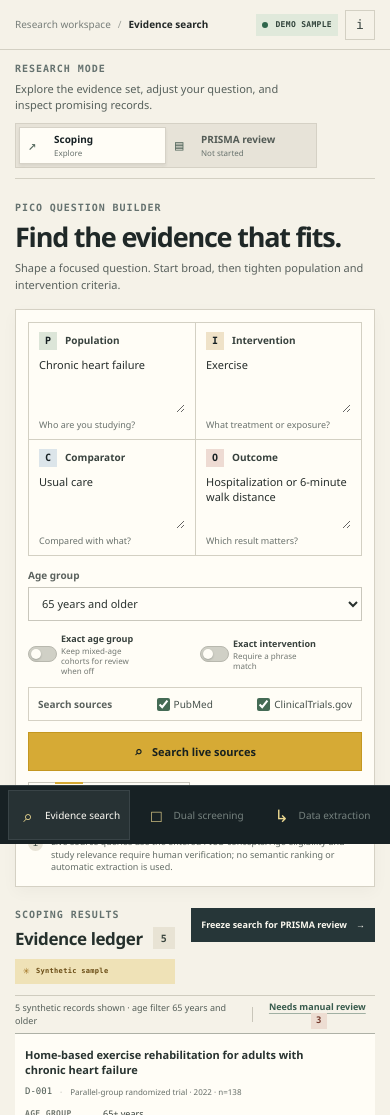
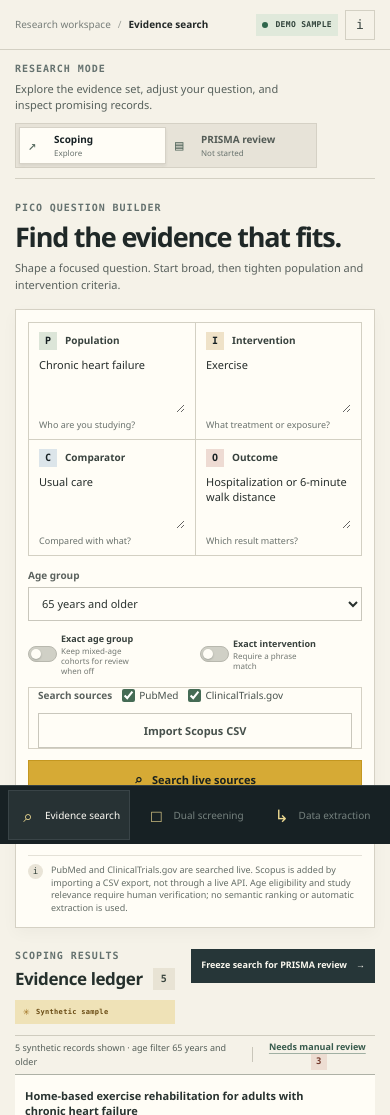
Before and after one commit to mbelrem1/clinical-evidence-explorer, a plain HTML site: page index.html in a window 390 px wide. Shown: the top 1115 px of the page. Drawn offline with Linux system fonts and the light colour scheme.

Commit message:
Show Scopus CSV import with search sources
Co-authored-by: Copilot App <223556219+Copilot@users.noreply.github.com>

```diff
--- a/app.js
+++ b/app.js
@@ -173,6 +173,7 @@ const elements = {
   exactIntervention: document.getElementById("exact-intervention"),
   sourcePubMed: document.getElementById("source-pubmed"),
   sourceTrials: document.getElementById("source-trials"),
+  scopusImportButton: document.getElementById("import-scopus-csv"),
   searchButton: document.getElementById("search-live"),
   scopusImport: document.getElementById("scopus-import"),
   loadDemoButton: document.getElementById("load-demo-data"),
@@ -1677,6 +1678,7 @@ function bindEvents() {
 
   document.getElementById("reset-search").addEventListener("click", resetSearch);
   elements.loadMoreButton.addEventListener("click", () => { void loadMoreResults(); });
+  elements.scopusImportButton.addEventListener("click", () => elements.scopusImport.click());
   elements.scopusImport.addEventListener("change", (event) => { void importScopusFile(event); });
   document.getElementById("freeze-review").addEventListener("click", freezeReview);
   document.getElementById("start-review-bottom").addEventListener("click", freezeReview);
--- a/index.html
+++ b/index.html
@@ -181,21 +181,21 @@ FORM: Evidence Timetable, an evidence-first operating surface derived from pocke
                     <span class="toggle-track" aria-hidden="true"><span></span></span>
                     <span><strong>Exact intervention</strong><small>Require a phrase match</small></span>
                   </label>
-                  <div class="source-options" aria-label="Live databases to search">
+                  <div class="source-options" role="group" aria-label="Search and import research sources">
                     <span class="option-label">Search sources</span>
                     <label><input id="source-pubmed" type="checkbox" checked> PubMed</label>
                     <label><input id="source-trials" type="checkbox" checked> ClinicalTrials.gov</label>
+                    <button class="button button--quiet scopus-import-button" id="import-scopus-csv" type="button">Import Scopus CSV</button>
                   </div>
+                  <input class="sr-only" id="scopus-import" type="file" accept=".csv,text/csv" tabindex="-1" aria-hidden="true">
                   <button class="button button--primary search-submit" id="search-live" type="submit">
                     <span aria-hidden="true">⌕</span> Search live sources
                   </button>
-                  <label class="button button--quiet scopus-import-button" for="scopus-import">Import Scopus CSV</label>
-                  <input class="sr-only" id="scopus-import" type="file" accept=".csv,text/csv">
                   <button class="text-button demo-load-button" id="load-demo-data" type="button">Try sample data</button>
                 </div>
                 <div class="search-method-note">
                   <span class="note-mark" aria-hidden="true">i</span>
-                  <span>Live source queries use the entered PICO concepts. Age eligibility and study relevance require human verification; no semantic ranking or automatic extraction is used.</span>
+                  <span>PubMed and ClinicalTrials.gov are searched live. Scopus is added by importing a CSV export, not through a live API. Age eligibility and study relevance require human verification; no semantic ranking or automatic extraction is used.</span>
                   <span class="method-token">DIRECT SOURCE SEARCH</span>
                 </div>
               </form>
--- a/styles.css
+++ b/styles.css
@@ -2658,7 +2658,8 @@ h1 {
 
   .source-options {
     grid-column: 1 / -1;
-    justify-content: space-between;
+    flex-wrap: wrap;
+    justify-content: flex-start;
   }
 
   .scopus-import-button,
```
